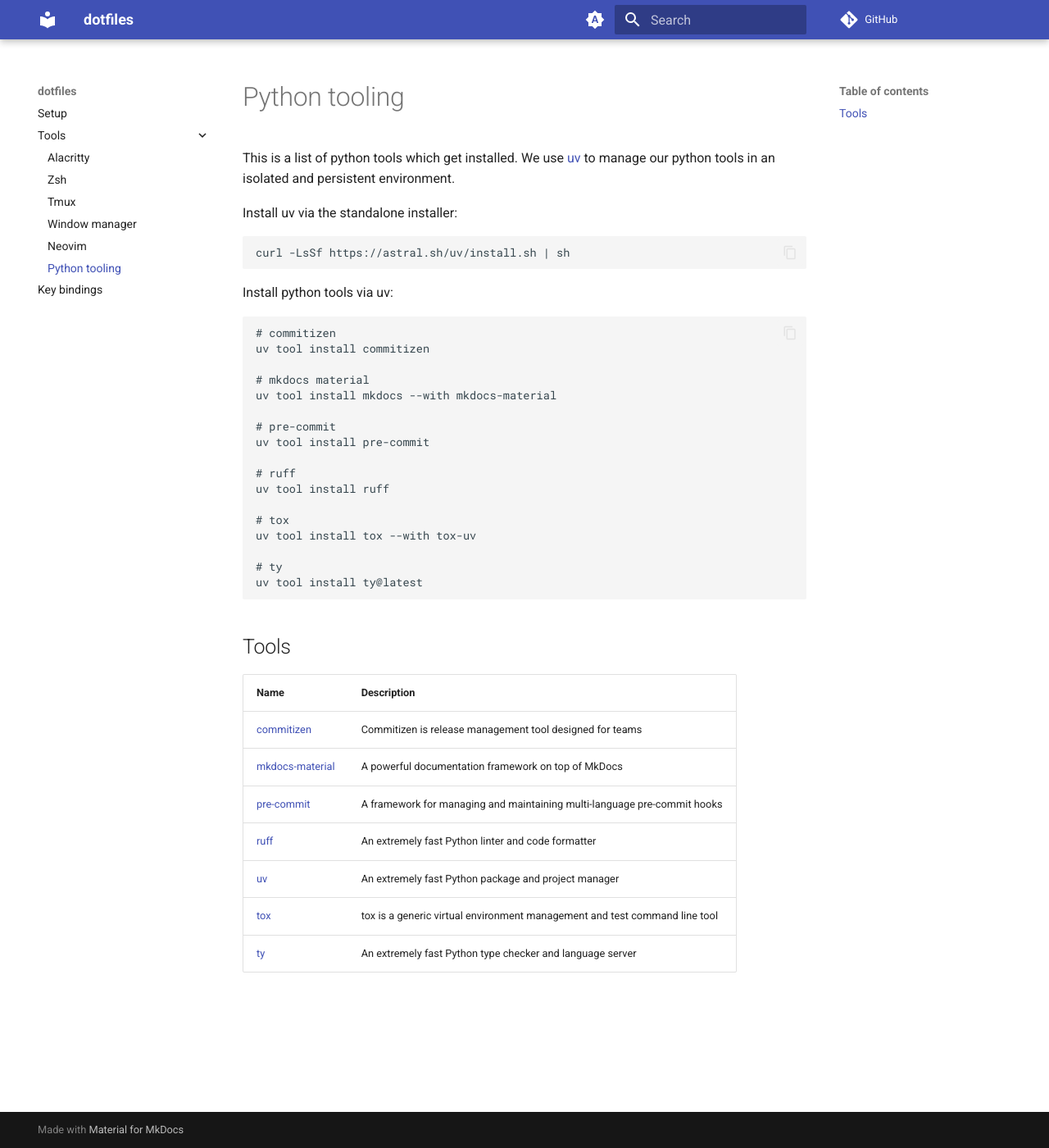
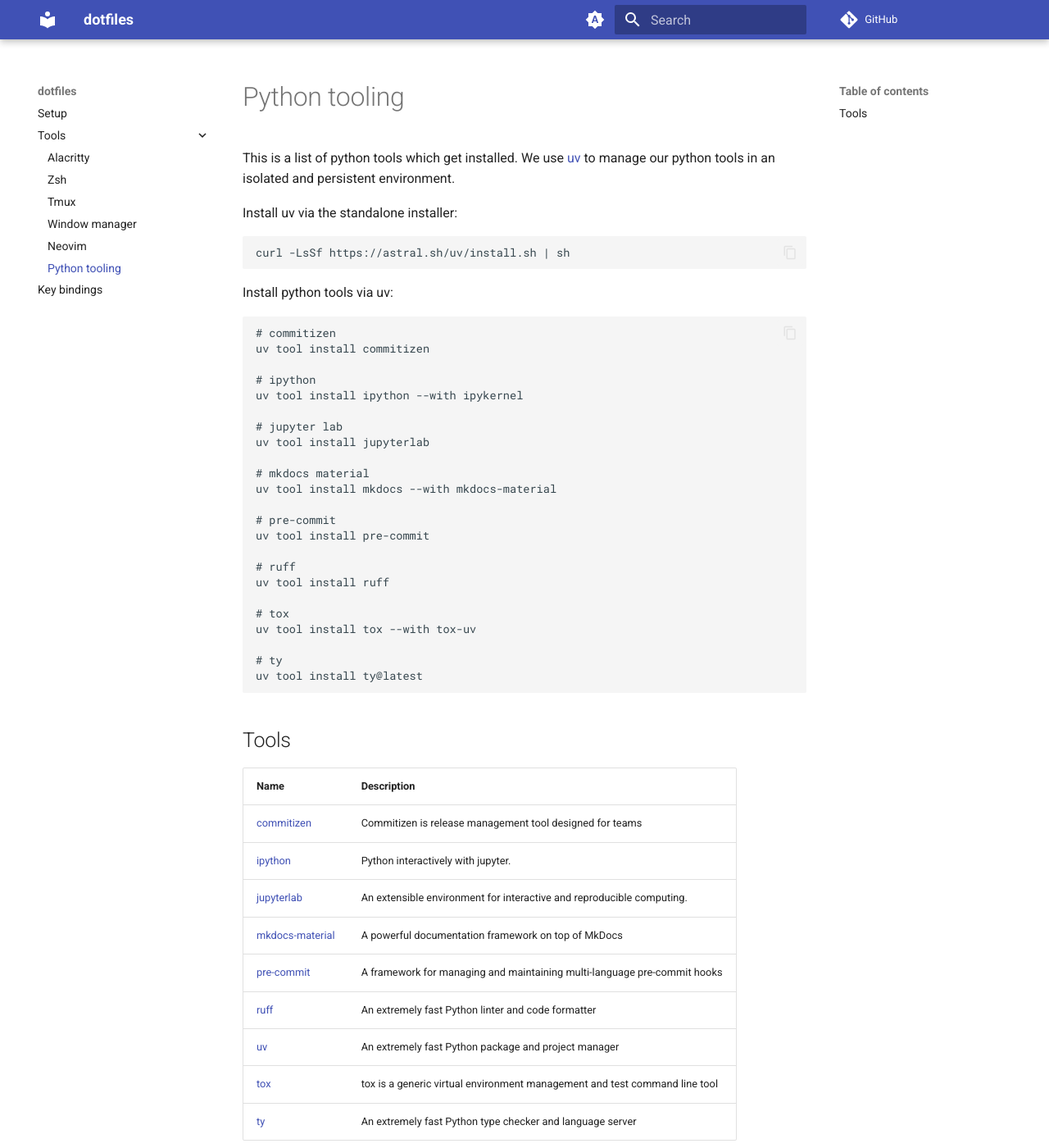
Before and after one commit to HieuDao-code/dotfiles, an MkDocs documentation site: the page built from docs/python.md, in a window 1280 px wide and 1400 px high. Shown: the whole window at 82% size. Built offline with MkDocs 1.6.1 and Material for MkDocs 9.7.7, drawn with Linux system fonts in a browser that asks for light colours; comment, search, counter and statistics services are not loaded.

Commit message:
feat: jupyter install

````diff
--- a/docs/python.md
+++ b/docs/python.md
@@ -13,6 +13,12 @@ Install python tools via uv:
 ```sh
 # commitizen
 uv tool install commitizen
+
+# ipython
+uv tool install ipython --with ipykernel
+
+# jupyter lab
+uv tool install jupyterlab
 
 # mkdocs material
 uv tool install mkdocs --with mkdocs-material
@@ -35,6 +41,8 @@ uv tool install ty@latest
 | Name                                                            | Description                                                                |
 | --------------------------------------------------------------- | -------------------------------------------------------------------------- |
 | [commitizen](https://github.com/commitizen-tools/commitizen)    | Commitizen is release management tool designed for teams                   |
+| [ipython](https://github.com/ipython/ipython)                   | Python interactively with jupyter.                                         |
+| [jupyterlab](https://github.com/jupyterlab/jupyterlab)          | An extensible environment for interactive and reproducible computing.      |
 | [mkdocs-material](https://github.com/squidfunk/mkdocs-material) | A powerful documentation framework on top of MkDocs                        |
 | [pre-commit](https://github.com/pre-commit/pre-commit)          | A framework for managing and maintaining multi-language pre-commit hooks   |
 | [ruff](https://github.com/astral-sh/ruff)                       | An extremely fast Python linter and code formatter                         |
````
Also changed, not shown: 2 other files.
